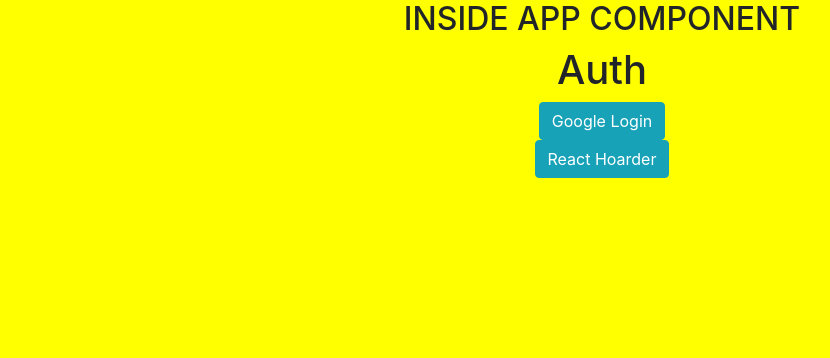
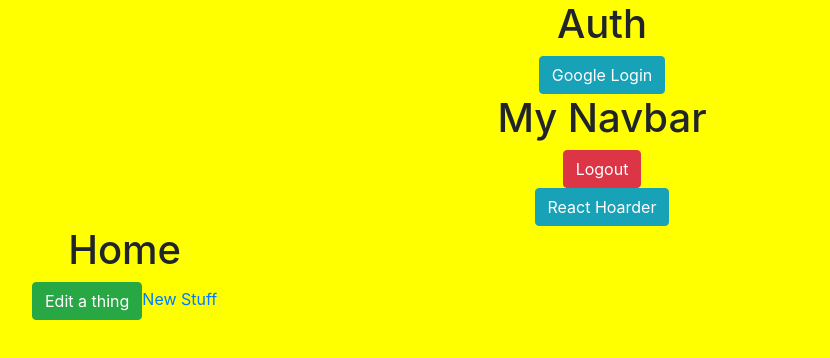
Before and after one commit to Nikababy01/react-hoarder, a React (Create React App) app: page /home in a window 1280 px wide. Shown: the top 358 px of the page, without its empty margins (38-868 px from the left). Built offline with nearby package versions, Linux system fonts and the light colour scheme; no server answers; sample sign-in values are in the browser's storage.

Commit message:
routing works

```diff
--- a/src/App/App.js
+++ b/src/App/App.js
@@ -1,11 +1,39 @@
 import React from 'react';
 import './App.scss';
 import firebase from 'firebase/app';
+
+import {
+  BrowserRouter,
+  Route,
+  Redirect,
+  Switch,
+} from 'react-router-dom';
+
 import Auth from '../components/pages/Auth/Auth';
+import MyNavbar from '../components/shared/MyNavbar/MyNavbar';
+import Home from '../components/pages/Home/Home';
+import NewStuff from '../components/pages/NewStuff/NewStuff';
+import MyStuff from '../components/pages/MyStuff/MyStuff';
+
 
 import fbConnection from '../helpers/data/connection';
 
+
 fbConnection();
+
+const PublicRoute = ({ component: Component, authed, ...rest }) => {
+  const routeChecker = (props) => (authed === false
+    ? (<Component {...props} />)
+    : (<Redirect to={{ pathname: '/home', state: { from: props.location } }} />));
+  return <Route {...rest} render={(props) => routeChecker(props)} />;
+};
+
+const PrivateRoute = ({ component: Component, authed, ...rest }) => {
+  const routeChecker = (props) => (authed === true
+    ? (<Component {...props} />)
+    : (<Redirect to={{ pathname: '/auth', state: { from: props.location } }} />));
+  return <Route {...rest} render={(props) => routeChecker(props)} />;
+};
 
 class App extends React.Component {
   state = {
@@ -27,12 +55,28 @@
   }
 
   render() {
+    const { authed } = this.state;
     return (
       <div className="App">
-        <h2>INSIDE APP COMPONENT</h2>
+        <BrowserRouter>
         <Auth />
-        <button className="btn btn-info">React Hoarder</button>
-      </div>
+        <React.Fragment>
+          <MyNavbar />
+          <div className="container">
+          <button className="btn btn-info">React Hoarder</button>
+            <div className="row">
+          <Switch>
+                  <PrivateRoute path='/home' component={Home} authed={authed} />
+                  <PrivateRoute path='/new' component={NewStuff} authed={authed} />
+                  <PrivateRoute path='/mystuff/:stuffId' component={MyStuff} authed={authed} />
+                  <PublicRoute path='/auth' component={Auth} authed={authed} />
+                  <Redirect from="*" to="/home"/>
+                </Switch>
+                </div>
+                </div>
+        </React.Fragment>
+      </BrowserRouter>
+       </div>
     );
   }
 }
--- a/src/App/App.scss
+++ b/src/App/App.scss
@@ -1,38 +1,3 @@
 .App {
   text-align: center;
 }
-
-.App-logo {
-  height: 40vmin;
-  pointer-events: none;
-}
-
-@media (prefers-reduced-motion: no-preference) {
-  .App-logo {
-    animation: App-logo-spin infinite 20s linear;
-  }
-}
-
-.App-header {
-  background-color: #282c34;
-  min-height: 100vh;
-  display: flex;
-  flex-direction: column;
-  align-items: center;
-  justify-content: center;
-  font-size: calc(10px + 2vmin);
-  color: white;
-}
-
-.App-link {
-  color: #61dafb;
-}
-
-@keyframes App-logo-spin {
-  from {
-    transform: rotate(0deg);
-  }
-  to {
-    transform: rotate(360deg);
-  }
-}
--- a/src/components/pages/Home/Home.js
+++ b/src/components/pages/Home/Home.js
@@ -0,0 +1,23 @@
+import React from 'react';
+import { Link } from 'react-router-dom';
+import './Home.scss';
+
+class Home extends React.Component {
+  editEvent = (e) => {
+    e.preventDefault();
+    const stuffId = 'monkeybutt67';
+    this.props.history.push(`/mystuff/${stuffId}`);
+  }
+
+  render() {
+    return (
+      <div className="Home">
+        <h1>Home</h1>
+      <button className="btn btn-success" onClick={this.editEvent}>Edit a thing</button>
+      <Link to='/new'>New Stuff</Link>
+      </div>
+    );
+  }
+}
+
+export default Home;
--- a/src/components/pages/MyStuff/MyStuff.js
+++ b/src/components/pages/MyStuff/MyStuff.js
@@ -0,0 +1,15 @@
+import React from 'react';
+
+import './MyStuff.scss';
+
+class MyStuff extends React.Component {
+  render() {
+    return (
+      <div className="MyStuff">
+        <h1>MyStuff</h1>
+      </div>
+    );
+  }
+}
+
+export default MyStuff;
--- a/src/components/pages/NewStuff/NewStuff.js
+++ b/src/components/pages/NewStuff/NewStuff.js
@@ -0,0 +1,15 @@
+import React from 'react';
+
+import './NewStuff.scss';
+
+class NewStuff extends React.Component {
+  render() {
+    return (
+      <div className="NewStuff">
+        <h1>NewStuff</h1>
+      </div>
+    );
+  }
+}
+
+export default NewStuff;
```
Also changed, not shown: src/components/pages/Auth/Auth.js (+4 -8 lines), src/components/shared/MyNavbar/MyNavbar.js (+5 -7 lines).
